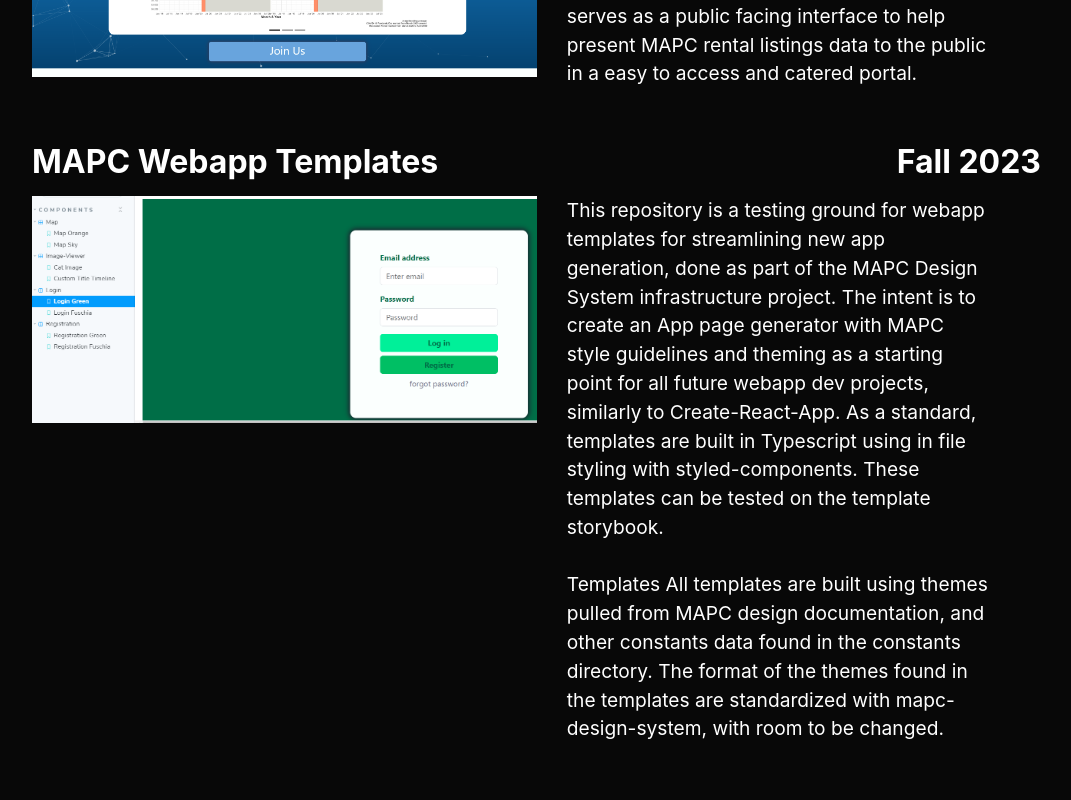
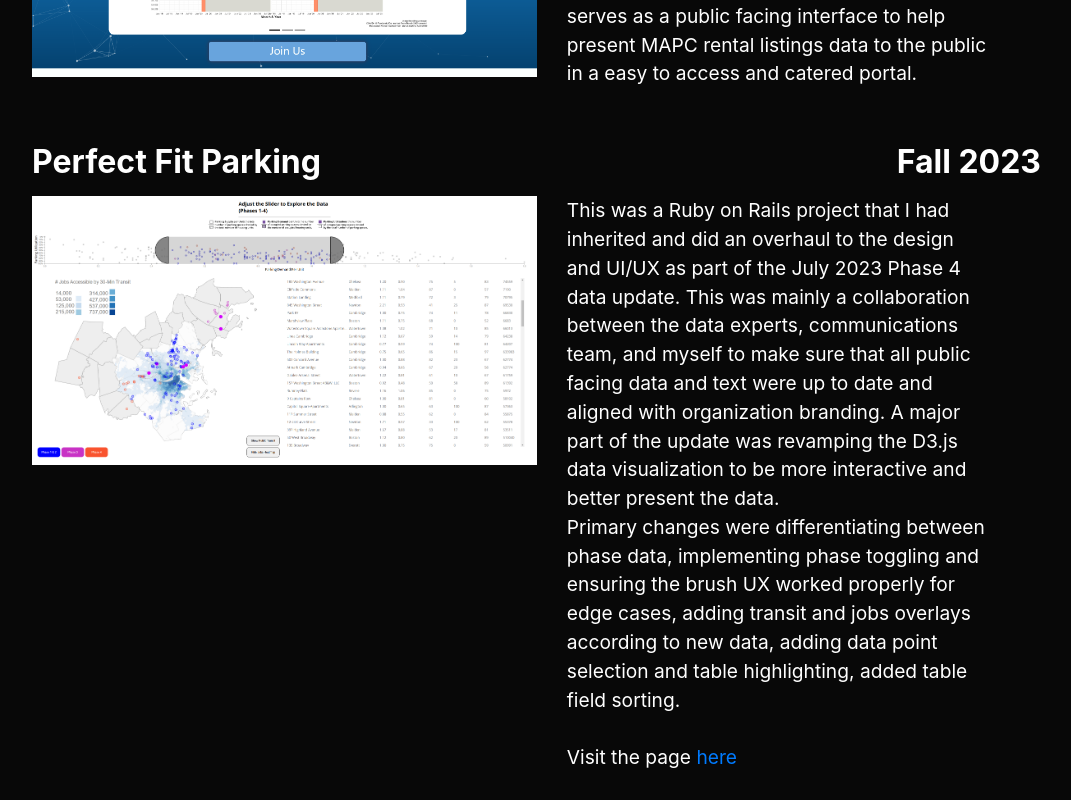
Before and after one commit to NotLiu/React-Profile, a React (Create React App) app: page /projects in a window 1280 px wide. Shown: the part 1700-2500 px from the top of the page, without its empty margins (111-1182 px from the left). Built offline with nearby package versions, Linux system fonts and the light colour scheme.

Commit message:
added perfect fit parking to projects

```diff
--- a/src/pages/Projects.js
+++ b/src/pages/Projects.js
@@ -23,6 +23,7 @@
 import webapp_template_img from "../img/webapp-template.png";
 import rental_listings_img from "../img/rental-listings.png";
 import mapc_design_img from "../img/mapc-design-system.png";
+import perfect_fit_parking_img from "../img/perfect-fit.png";
 
 let mapc_regional_map = (
   <div>
@@ -55,6 +56,24 @@
       The Metro Boston Rental Listings Database (RLDB) is a comprehensive database of point-level market value rental listings. This project is
       intended as a web portal to streamline the existing user workflow in retrieving raw data and data visualizations. This project also serves as a
       public facing interface to help present MAPC rental listings data to the public in a easy to access and catered portal.
+    </text>
+  </div>
+);
+
+let mapc_perfect_fit_parking = (
+  <div>
+    <text>
+      This was a Ruby on Rails project that I had inherited and did an overhaul to the design and UI/UX as part of the July 2023 Phase 4 data update.
+      This was mainly a collaboration between the data experts, communications team, and myself to make sure that all public facing data and text were
+      up to date and aligned with organization branding. A major part of the update was revamping the D3.js data visualization to be more interactive
+      and better present the data.
+      <br />
+      {/* <br /> */}
+      Primary changes were differentiating between phase data, implementing phase toggling and ensuring the brush UX worked properly for edge cases,
+      adding transit and jobs overlays according to new data, adding data point selection and table highlighting, added table field sorting.
+      <br />
+      <br />
+      Visit the page <a href="https://perfectfitparking.mapc.org/"> here</a>
     </text>
   </div>
 );
@@ -325,6 +344,7 @@
         proj_body={mapc_regional_map}
       />
       <Project proj_title="Rental Listings" proj_date="Winter 2023" proj_img={rental_listings_img} proj_body={mapc_rental_listings_web} />
+      <Project proj_title="Perfect Fit Parking" proj_date="Fall 2023" proj_img={perfect_fit_parking_img} proj_body={mapc_perfect_fit_parking} />
       <Project proj_title="MAPC Webapp Templates" proj_date="Fall 2023" proj_img={webapp_template_img} proj_body={mapc_webapp_templates} />
       <Project
         proj_title="MAPC Design System"
```
Also changed, not shown: src/img/perfect-fit.png (added).
